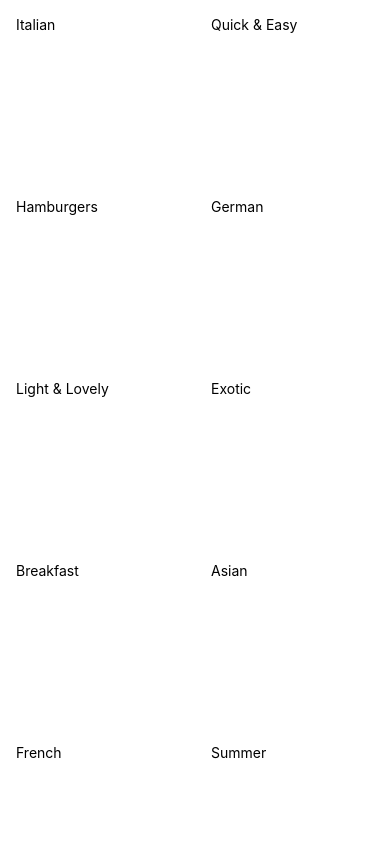
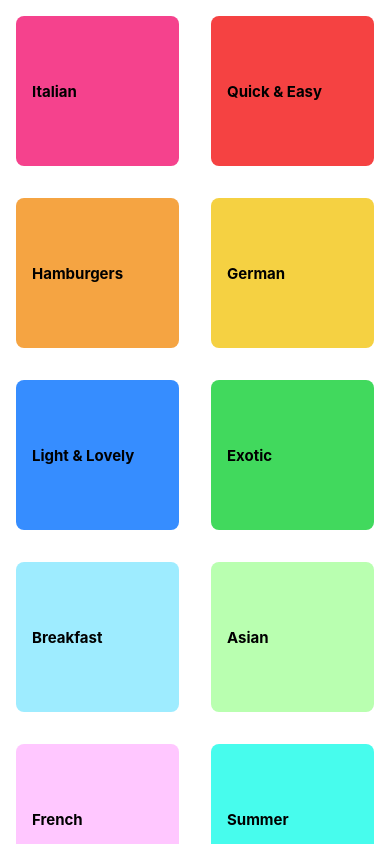
Before and after one commit to justinwoo03/mealsApp, a React Native app: screen / in a window 390 px wide. Built offline with nearby package versions, Linux system fonts and the light colour scheme.

Commit message:
Added colored squares, tapping animations, dark background

```diff
--- a/App.js
+++ b/App.js
@@ -1,12 +1,17 @@
-import { StatusBar } from 'expo-status-bar';
-import { StyleSheet, Text, View } from 'react-native';
-import CategoriesScreen from './screens/CategoriesScreen';
+import { StatusBar } from "expo-status-bar";
+import { StyleSheet, Text, View } from "react-native";
+import CategoriesScreen from "./screens/CategoriesScreen";
+import { NavigationContainer } from "@react-navigation/native";
 
 export default function App() {
   return (
-    <CategoriesScreen />
+    <>
+      <StatusBar style="light" />
+      <NavigationContainer>
+        <CategoriesScreen />
+      </NavigationContainer>
+    </>
   );
 }
 
-const styles = StyleSheet.create({
-});
+const styles = StyleSheet.create({});
--- a/app.json
+++ b/app.json
@@ -5,6 +5,7 @@
     "version": "1.0.0",
     "orientation": "portrait",
     "icon": "./assets/icon.png",
+    "backgroundColor": "#24180F",
     "userInterfaceStyle": "light",
     "splash": {
       "image": "./assets/splash.png",
--- a/components/CategoryGridTile.js
+++ b/components/CategoryGridTile.js
@@ -1,11 +1,17 @@
-import { Pressable, View, Text, StyleSheet } from "react-native";
+import { Pressable, View, Text, StyleSheet, Platform } from "react-native";
 
 export default function CategoryGridTile({ title, color }) {
   return (
     <View style={styles.gridItems}>
-      <Pressable>
-        <View>
-          <Text>{title}</Text>
+      <Pressable
+        android_ripple={{ color: "#ccc" }}
+        style={({ pressed }) => [
+          styles.button,
+          pressed ? styles.buttonPressed : null,
+        ]}
+      >
+        <View style={[styles.innerContainer, {backgroundColor: color} ]}>
+          <Text style={styles.title}>{title}</Text>
         </View>
       </Pressable>
     </View>
@@ -18,9 +24,29 @@
     margin: 16,
     height: 150,
     borderRadius: 8,
-        // shadowColor: "black",
-        // shadowOffset: { width: 0, height: 2 },
-        // shadowRadius: 6,
-        // shadowOpacity: 0.5,
+    backgroundColor: "white",
+    shadowColor: "white",
+    shadowOffset: { width: 0, height: 2 },
+    shadowRadius: 8,
+    shadowOpacity: 0.25,
+    overflow: Platform.OS === "android" ? "hidden" : "visible",
+    // borderWidth: 1,
   },
-})
+  button: {
+    flex: 1,
+  },
+  buttonPressed: {
+    opacity: 0.5,
+  },
+  innerContainer: {
+    flex: 1,
+    padding: 16,
+    justifyContent: "center",
+    borderRadius: 8,
+    // alignItems: 'center',
+  },
+  title: {
+    fontWeight: "bold",
+    fontSize: 15,
+  },
+});
--- a/package.json
+++ b/package.json
@@ -9,10 +9,13 @@
     "web": "expo start --web"
   },
   "dependencies": {
+    "@react-navigation/native": "^6.1.17",
     "expo": "~50.0.14",
     "expo-status-bar": "~1.11.1",
     "react": "18.2.0",
-    "react-native": "0.73.6"
+    "react-native": "0.73.6",
+    "react-native-screens": "~3.29.0",
+    "react-native-safe-area-context": "4.8.2"
   },
   "devDependencies": {
     "@babel/core": "^7.20.0"
```
Also changed, not shown: 1 other file (tests, documents, lock files or other folders). Lines whose indentation alone changed are shown as unchanged.
